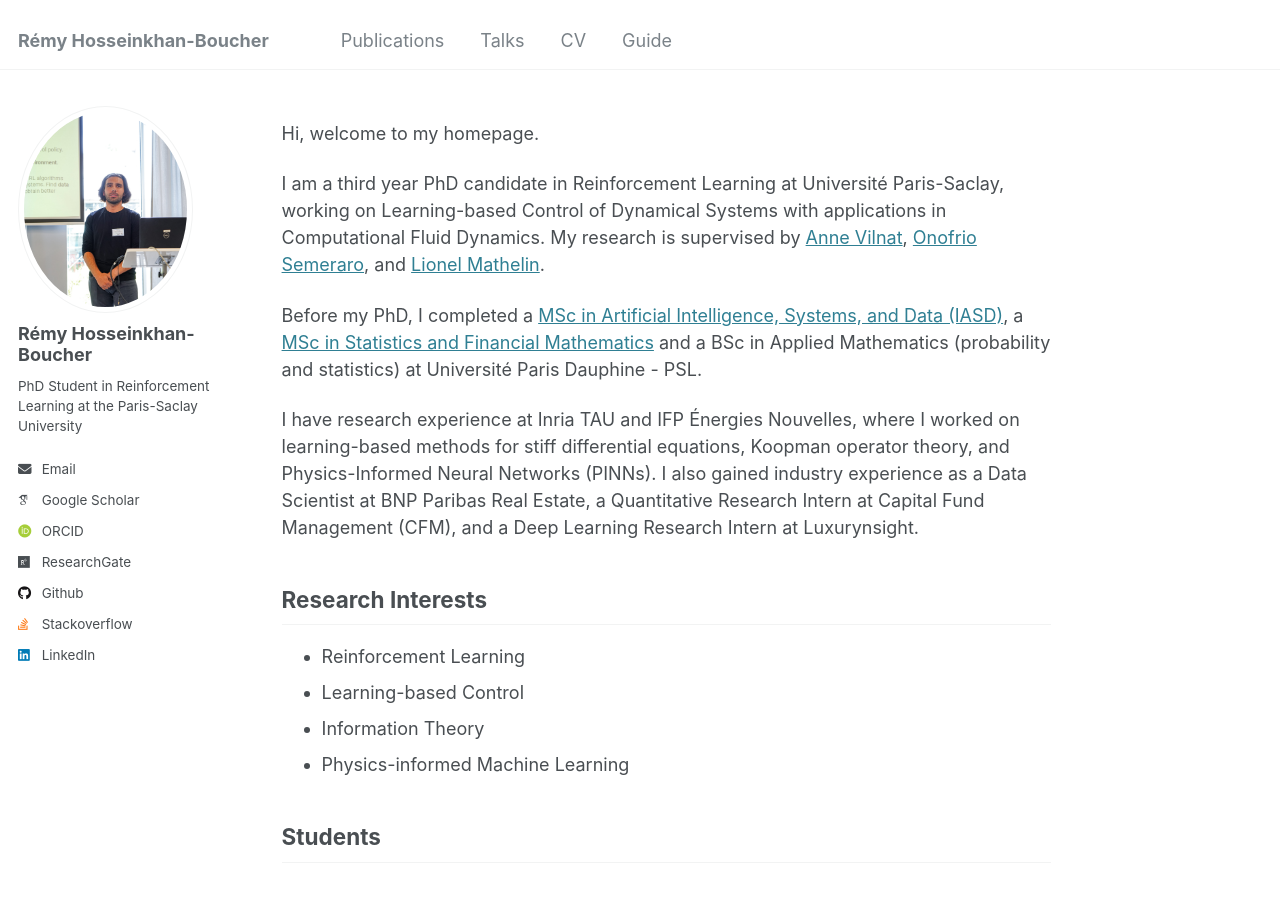
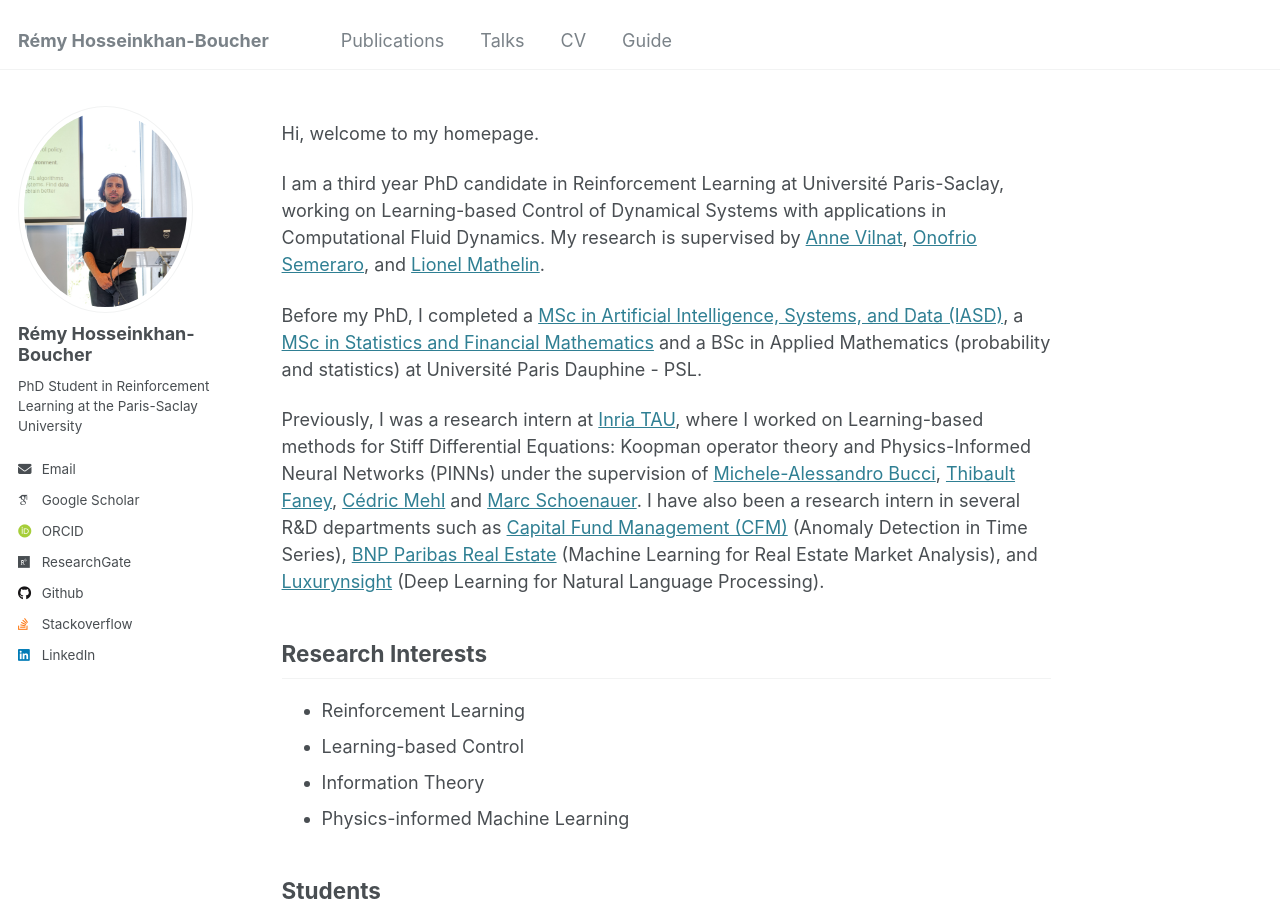
Before and after one commit to ReHoss/rehoss.github.io, a Jekyll site: the page built from _pages/about.md, in a window 1280 px wide and 900 px high. Built offline with Jekyll 4.4.1, drawn with Linux system fonts in a browser that asks for light colours; some web fonts are replaced.

Commit message:
Update bio

```diff
--- a/_pages/about.md
+++ b/_pages/about.md
@@ -13,8 +13,8 @@ My research is supervised by [Anne Vilnat](https://perso.limsi.fr/anne/), [Onofr
 
 Before my PhD, I completed a [MSc in Artificial Intelligence, Systems, and Data (IASD)](https://www.masteriasd.eu/fr/), a [MSc in Statistics and Financial Mathematics](https://dauphine.psl.eu/formations/masters/mathematiques-et-applications/m2-ingenierie-statistique-et-financiere) and a BSc in Applied Mathematics (probability and statistics)  at Université Paris Dauphine - PSL.
 
-I have research experience at Inria TAU and IFP Énergies Nouvelles, where I worked on learning-based methods for stiff differential equations, Koopman operator theory, and Physics-Informed Neural Networks (PINNs).
-I also gained industry experience as a Data Scientist at BNP Paribas Real Estate, a Quantitative Research Intern at Capital Fund Management (CFM), and a Deep Learning Research Intern at Luxurynsight.
+Previously, I was a research intern at [Inria TAU](https://team.inria.fr/tau2/team-members/), where I worked on Learning-based methods for Stiff Differential Equations: Koopman operator theory and Physics-Informed Neural Networks (PINNs) under the supervision of [Michele-Alessandro Bucci](https://www.researchgate.net/profile/Michele-Bucci), [Thibault Faney](https://scholar.google.fr/citations?user=6mNJCMUAAAAJ&hl=fr), [Cédric Mehl](https://scholar.google.fr/citations?user=6m0FNwIAAAAJ&hl=fr) and [Marc Schoenauer](https://www.lri.fr/~marc/).
+I have also been a research intern in several R&D departments such as [Capital Fund Management (CFM)](https://www.cfm.fr/) (Anomaly Detection in Time Series), [BNP Paribas Real Estate](https://www.realestate.bnpparibas.com/) (Machine Learning for Real Estate Market Analysis), and [Luxurynsight](https://www.luxurynsight.com/) (Deep Learning for Natural Language Processing).
 
 
 ## Research Interests
@@ -28,22 +28,22 @@ I also gained industry experience as a Data Scientist at BNP Paribas Real Estate
 ### Internships
 - **2023:** [Stella Douka](https://scholar.google.com/citations?user=bV4mjlQAAAAJ&hl=en), Université Paris-Saclay, [M.Sc. in Artificial Intelligence](https://www.universite-paris-saclay.fr/en/education/master/mathematics-and-applications/m2-mathematiques-et-intelligence-artificielle)
   *Topic: Gaussian Process-based Model Predictive Control with Mutual Information criterion.*
-  Led to a publication in the [**Proceedings of Machine Learning Research (PMLR)**](https://proceedings.mlr.press/v242/hosseinkhan-boucher24a.html).
+  Led to a publication in the [Proceedings of Machine Learning Research (PMLR)](https://proceedings.mlr.press/v242/hosseinkhan-boucher24a.html).
   *Role: Co-advisor with [L. Mathelin](https://perso.limsi.fr/mathelin/) and [O. Semeraro](https://scholar.google.fr/citations?user=kregZ48AAAAJ&hl=en).*
 
 
 ## Attendance
-- [**EWRL17 (European Workshop on Reinforcement Learning)**](https://ewrl.wordpress.com/ewrl17-2024/), Toulouse, France, 2024
+- [EWRL17 (European Workshop on Reinforcement Learning)](https://ewrl.wordpress.com/ewrl17-2024/), Toulouse, France, 2024
 
-- [**L4DC24 (6th Annual Learning for Dynamics & Control Conference)**](https://l4dc.web.ox.ac.uk/home), Oxford, UK, 2024
+- [L4DC24 (6th Annual Learning for Dynamics & Control Conference)](https://l4dc.web.ox.ac.uk/home), Oxford, UK, 2024
 
-- [**EWR16 (European Workshop on Reinforcement Learning)**](https://ewrl.wordpress.com/past-ewrl/ewrl16-2023/), Brussels, Belgium, 2023
+- [EWR16 (European Workshop on Reinforcement Learning)](https://ewrl.wordpress.com/past-ewrl/ewrl16-2023/), Brussels, Belgium, 2023
 
-- [**DDEW03 (Mathematical and Statistical Foundation of Future Data-Driven Engineering - Workshop on Computational Challenges and Emerging Tools)**](https://www.newton.ac.uk/event/ddew03/), Cambridge, UK, 2022
+- [DDEW03 (Mathematical and Statistical Foundation of Future Data-Driven Engineering - Workshop on Computational Challenges and Emerging Tools)](https://www.newton.ac.uk/event/ddew03/), Cambridge, UK, 2022
 
-- [**SIAM CSE23 (SIAM Conference on Computational Science and Engineering)**](https://www.siam.org/conferences-events/past-event-archive/cse23/), Amsterdam, Netherlands, 2023
+- [SIAM CSE23 (SIAM Conference on Computational Science and Engineering)](https://www.siam.org/conferences-events/past-event-archive/cse23/), Amsterdam, Netherlands, 2023
 
-- [**EDRFCM 2022 (European Drag Reduction and Flow Control Meeting)**](https://www.ercoftac.org/events/edrfcm2022/), Paris, France, 2022
+- [EDRFCM 2022 (European Drag Reduction and Flow Control Meeting)](https://www.ercoftac.org/events/edrfcm2022/), Paris, France, 2022
 
 
 
```
